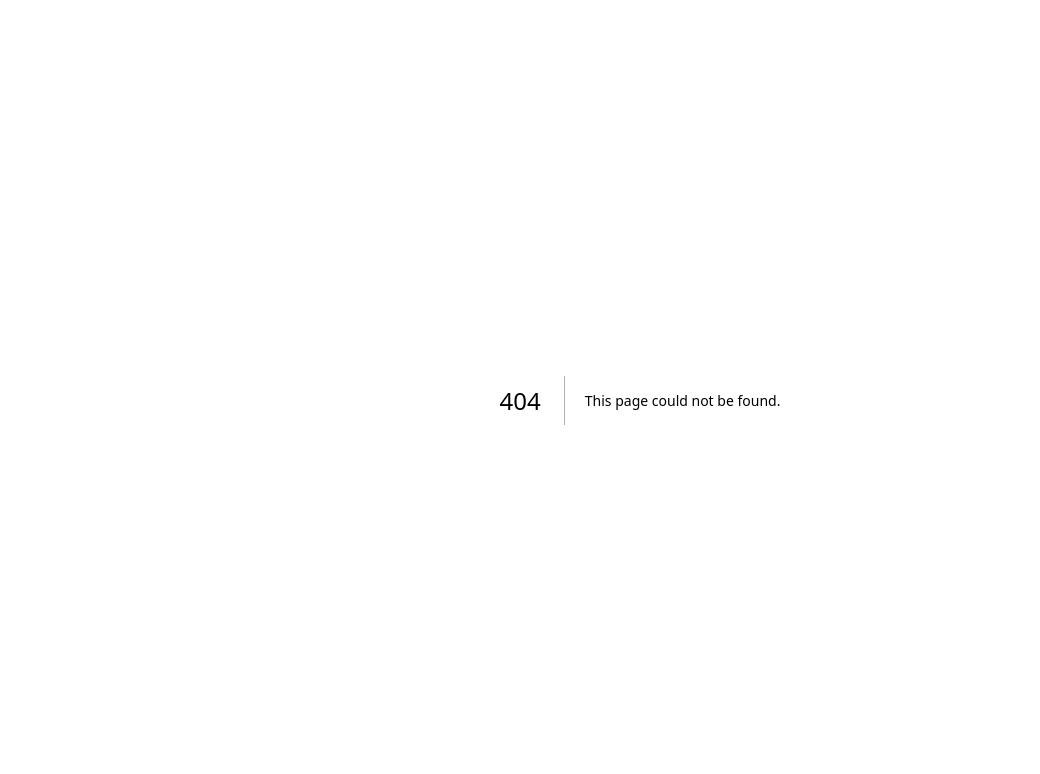
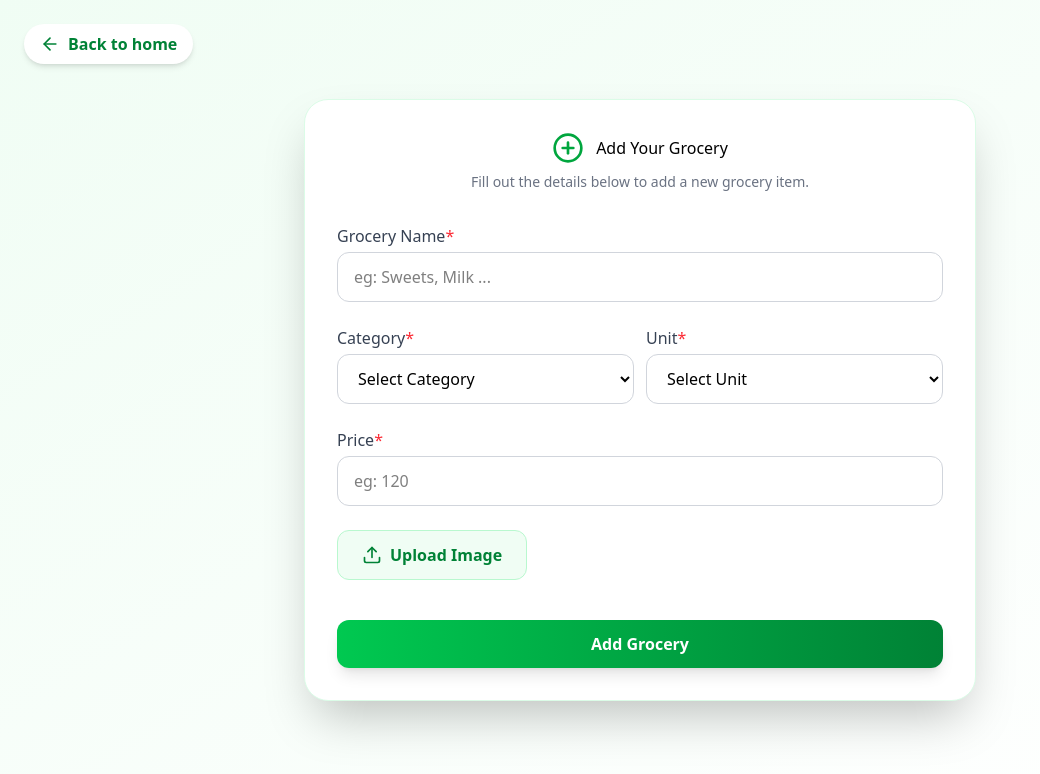
Before and after one commit to Shadmans-World/pk-fast-next-js, a Next.js app: page /admin/add-grocery in a window 1280 px wide. Before the commit this address had no page. Shown: the top 774 px of the page, without its empty margins (0-1040 px from the left). Built offline with nearby package versions, Linux system fonts and the light colour scheme.

Commit message:
admin->add-groceries page and api

```diff
--- /dev/null
+++ b/src/app/admin/add-grocery/page.tsx
@@ -0,0 +1,244 @@
+"use client";
+import React, { ChangeEvent, FormEvent, useState } from "react";
+import { ArrowLeft, PlusCircle, Upload } from "lucide-react";
+import Link from "next/link";
+import { motion } from "motion/react";
+import Image from "next/image";
+import axios from "axios";
+
+export default function AddGrocery() {
+  const categories = [
+    "Fruits & Vegetables",
+    "Dairy & Eggs",
+    "Rice, Ata & Grains",
+    "Snacks & Biscuits",
+    "Spices & Masalas",
+    "Beverages & Drinks",
+    "Personal Care",
+    "Household essentials",
+    "Instant & Packaged Foods",
+    "Baby & Pet Care",
+  ];
+
+  const units = ["kg", "g", "liter", "ml", "piece", "pack"];
+
+  const [name, setName] = useState("");
+  const [category, setCategory] = useState("");
+  const [unit, setUnit] = useState("");
+  const [price, setPrice] = useState("");
+  const [preview, setPreview] = useState<string | null>();
+  const [backendImage, setBackendImage] = useState<File | null>();
+  const [loading, setLoading] = useState(false); // 🔹 Loading state
+
+  const handleImageChange = (e: ChangeEvent<HTMLInputElement>) => {
+    const files = e.target.files;
+
+    if (!files || files.length === 0) {
+      setPreview(null);
+      setBackendImage(null);
+      return;
+    }
+    const file = files[0];
+    setBackendImage(file);
+    setPreview(URL.createObjectURL(file));
+  };
+
+  const handleSubmit = async (e: FormEvent) => {
+    e.preventDefault();
+    setLoading(true); // 🔹 Start loading
+    try {
+      const formData = new FormData();
+      formData.append("name", name);
+      formData.append("category", category);
+      formData.append("price", price);
+      formData.append("unit", unit);
+
+      if (backendImage) {
+        formData.append("image", backendImage);
+      }
+
+      const result = await axios.post("/api/admin/add-grocery", formData, {
+        withCredentials: true,
+      });
+      console.log(result.data);
+
+      // Optional: Reset form after success
+      setName("");
+      setCategory("");
+      setUnit("");
+      setPrice("");
+      setPreview(null);
+      setBackendImage(null);
+    } catch (error) {
+      console.log("error in add-grocery", error);
+    } finally {
+      setLoading(false); // 🔹 Stop loading
+    }
+  };
+
+  return (
+    <div className="min-h-screen flex-center bg-linear-to-br from-green-50 to-white py-16 px-4 relative">
+      <Link
+        href={"/"}
+        className="absolute top-6 left-6 flex items-center gap-2 text-green-700 font-semibold bg-white px-4 py-2 rounded-full shadow-md hover:bg-green-100 hover:shadow-lg transition-all"
+      >
+        <ArrowLeft className="w-5 h-5" />
+        <span className="hidden md:flex">Back to home</span>
+      </Link>
+
+      <motion.div
+        initial={{ y: 20, opacity: 0 }}
+        animate={{ y: 0, opacity: 1 }}
+        transition={{ duration: 0.4 }}
+        className="bg-white w-full max-w-2xl shadow-2xl rounded-3xl border border-green-100 p-8"
+      >
+        <div className="flex flex-col items-center mb-8">
+          <div className="flex items-center gap-3">
+            <PlusCircle className="w-8 h-8 text-green-600" />
+            <h1>Add Your Grocery</h1>
+          </div>
+          <p className="text-gray-500 text-sm mt-2 text-center">
+            Fill out the details below to add a new grocery item.
+          </p>
+        </div>
+
+        <form onSubmit={handleSubmit} className="flex flex-col gap-6 w-full">
+          {/* Name */}
+          <div>
+            <label
+              htmlFor="grocery-name"
+              className="block text-gray-700 font-medium mb-1"
+            >
+              Grocery Name<span className="text-red-500">*</span>
+            </label>
+            <input
+              type="text"
+              id="name"
+              placeholder="eg: Sweets, Milk ..."
+              className="full border border-gray-300 rounded-xl px-4 py-3 outline-none focus:ring-2 focus:ring-green-400 transition-all"
+              onChange={(e) => setName(e.target.value)}
+              disabled={loading} // 🔹 Disable while loading
+              value={name}
+            />
+          </div>
+
+          <div className="grid grid-cols-1 sm:grid-cols-2 gap-3">
+            {/* Category */}
+            <div>
+              <label
+                htmlFor="category"
+                className="block text-gray-700 font-medium mb-1"
+              >
+                Category<span className="text-red-500">*</span>
+              </label>
+              <select
+                className="full border border-gray-300 rounded-xl px-4 py-3 outline-none focus:ring-2 focus:ring-green-400 transition-all bg-white"
+                name="category"
+                value={category}
+                onChange={(e) => setCategory(e.target.value)}
+                disabled={loading} // 🔹 Disable while loading
+              >
+                <option value="">Select Category</option>
+                {categories.map((cat, idx) => (
+                  <option key={idx} value={cat}>
+                    {cat}
+                  </option>
+                ))}
+              </select>
+            </div>
+
+            {/* Unit */}
+            <div>
+              <label
+                htmlFor="unit"
+                className="block text-gray-700 font-medium mb-1"
+              >
+                Unit<span className="text-red-500">*</span>
+              </label>
+              <select
+                className="full border border-gray-300 rounded-xl px-4 py-3 outline-none focus:ring-2 focus:ring-green-400 transition-all bg-white"
+                name="unit"
+                value={unit}
+                onChange={(e) => setUnit(e.target.value)}
+                disabled={loading} // 🔹 Disable while loading
+              >
+                <option value="">Select Unit</option>
+                {units.map((unit, idx) => (
+                  <option key={idx} value={unit}>
+                    {unit}
+                  </option>
+                ))}
+              </select>
+            </div>
+          </div>
+
+          {/* Price */}
+          <div>
+            <label
+              htmlFor="price"
+              className="block text-gray-700 font-medium mb-1"
+            >
+              Price<span className="text-red-500">*</span>
+            </label>
+            <input
+              type="text"
+              id="price"
+              placeholder="eg: 120"
+              className="full border border-gray-300 rounded-xl px-4 py-3 outline-none focus:ring-2 focus:ring-green-400 transition-all"
+              value={price}
+              onChange={(e) => setPrice(e.target.value)}
+              disabled={loading} // 🔹 Disable while loading
+            />
+          </div>
+
+          {/* Image */}
+          <div className="flex col sm:flex-row items-center gap-5">
+            <label
+              htmlFor="image"
+              className="cursor-pointer flex-center gap-2 bg-green-50 text-green-700 font-semibold border border-green-200 rounded-xl px-6 py-3 hover:bg-green-100 transition-all full sm:w-auto"
+            >
+              <Upload className="w-5 h-5" /> Upload Image
+            </label>
+            <input
+              type="file"
+              id="image"
+              accept="image/*"
+              onChange={handleImageChange}
+              hidden
+              disabled={loading} // 🔹 Disable while loading
+            />
+            {preview && (
+              <Image
+                src={preview}
+                width={100}
+                height={100}
+                alt="Grocery Image"
+                className="rounded-xl shadow-md border border-gray-200 object-cover"
+              />
+            )}
+          </div>
+
+          {/* Submit Button */}
+          <motion.button
+            type="submit"
+            whileHover={{ scale: loading ? 1 : 1.02 }}
+            whileTap={{ scale: loading ? 1 : 0.9 }}
+            className={`mt-4 w-full bg-linear-to-r from-green-500 to-green-700 text-white font-semibold py-3 rounded-xl shadow-lg hover:shadow-xl transition-all flex-center gap-2 ${
+              loading ? "opacity-70 cursor-not-allowed" : ""
+            }`}
+            disabled={loading}
+          >
+            {loading ? (
+              <div className="w-full flex justify-center items-center gap-2">
+                <div className="h-5 w-5 rounded-full border-4 border-white border-t-transparent animate-spin" />
+                Submitting...
+              </div>
+            ) : (
+              "Add Grocery"
+            )}
+          </motion.button>
+        </form>
+      </motion.div>
+    </div>
+  );
+}
--- a/src/app/api/auth/admin/add-grocery/route.ts
+++ b/src/app/api/admin/add-grocery/route.ts
@@ -1,14 +1,19 @@
+
 import { auth } from "@/src/auth";
 import uploadOnCloudinary from "@/src/lib/cloudinary";
 import connectDb from "@/src/lib/db";
 import Grocery from "@/src/models/grocery.model";
 import { NextRequest, NextResponse } from "next/server";
 
+
+
 export async function POST(req:NextRequest) {
     try {
         await connectDb()
 
         const session = await auth()
+        console.log("SESSION:", session);
+
         if(session?.user?.role !== "admin"){
             return NextResponse.json(
                 {message:"You are not an ADMIN"},
--- a/src/app/globals.css
+++ b/src/app/globals.css
@@ -1 +1,21 @@
 @import "tailwindcss";
+
+@layer components {
+    .flex-center {
+        @apply flex items-center justify-center;
+    }
+    .flex-between {
+    @apply flex items-center justify-between;
+  }
+
+  .flex-around {
+    @apply flex items-center justify-around;
+  }
+  .col{
+    @apply flex-col;
+  }
+
+  .full{
+    @apply w-full;
+  }
+}
--- a/src/components/Navbar.tsx
+++ b/src/components/Navbar.tsx
@@ -100,7 +100,7 @@ function Navbar({ user }: { user: IUser }) {
             <div className="flex flex-col gap-3 font-medium mt-6">
               <Link
                 className="flex items-center gap-3 p-3 rounded-lg bg-white/10 hover:bg-white/20 hover:pl-4 transition-all"
-                href={"#"}
+                href={'/admin/add-grocery'}
               >
                 <PlusCircle className="w-5 h-5" /> Add Grocery
               </Link>
@@ -179,7 +179,7 @@ function Navbar({ user }: { user: IUser }) {
             <div className="hidden md:flex items-center gap-4">
               <Link
                 className="flex items-center gap-2 bg-white text-green-700 font-semibold px-4 py-2 rounded-full hover:bg-green-100 transition-all"
-                href={"#"}
+                href={'/admin/add-grocery'}
               >
                 <PlusCircle className="w-5 h-5" /> Add Grocery
               </Link>
--- a/src/lib/cloudinary.ts
+++ b/src/lib/cloudinary.ts
@@ -3,8 +3,8 @@ import { v2 as cloudinary } from "cloudinary";
 
 
 cloudinary.config({
-  cloud_name: process.env.CLOUDINARY_API_KEY,
-  api_key: process.env.CLOUDINARY_CLOUD_NAME,
+  cloud_name: process.env.CLOUDINARY_CLOUD_NAME,
+  api_key: process.env.CLOUDINARY_API_KEY,
   api_secret: process.env.CLOUDINARY_API_SECRET,
 });
 
--- a/src/models/grocery.model.ts
+++ b/src/models/grocery.model.ts
@@ -40,6 +40,9 @@ const grocerySchema = new mongoose.Schema<IGrocery>(
     unit: {
       type: String,
       required: true,
+      enum: [
+        "kg","g", "liter", "ml", "piece", "pack"
+      ]
     },
     image: {
       type: String,
```
